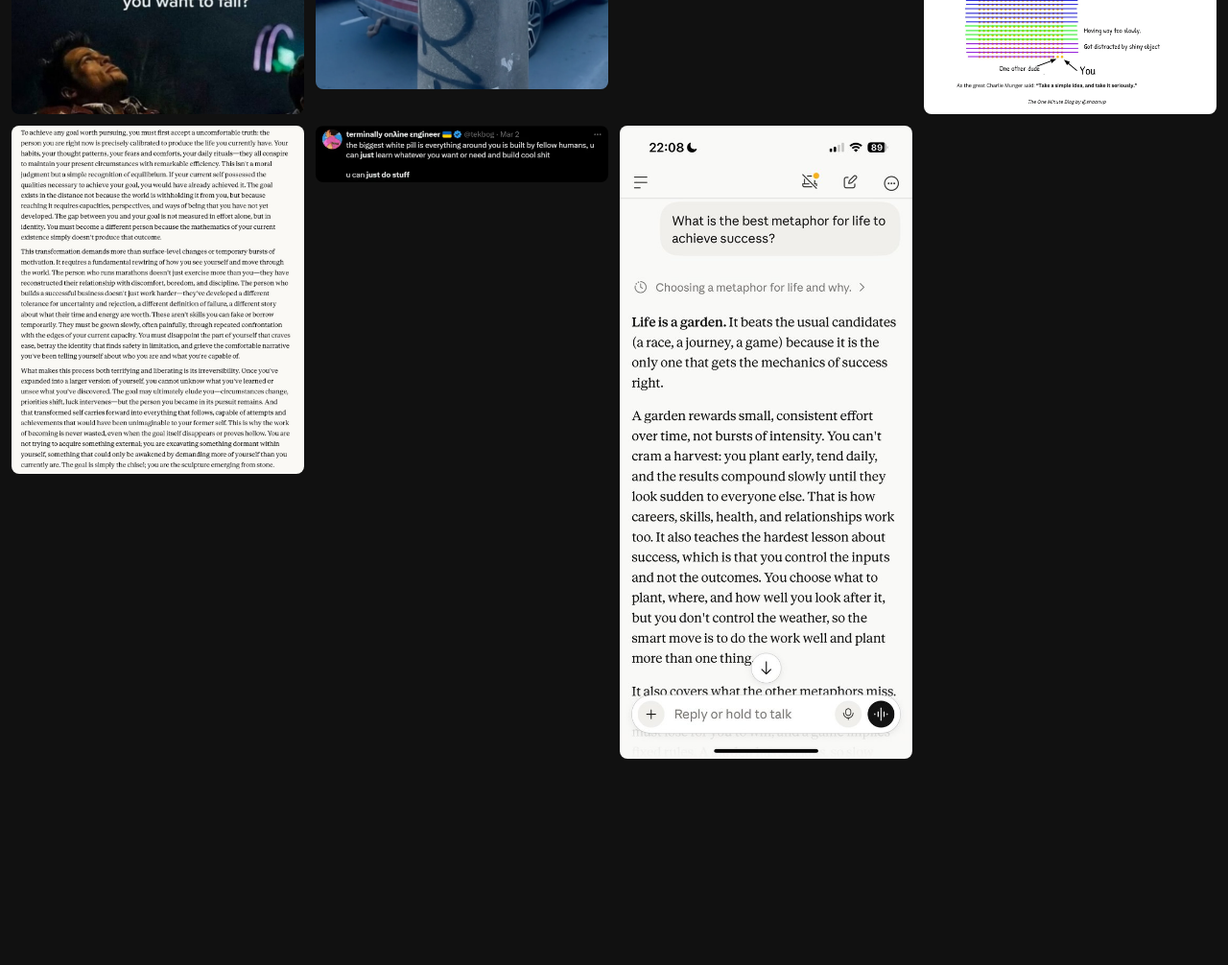
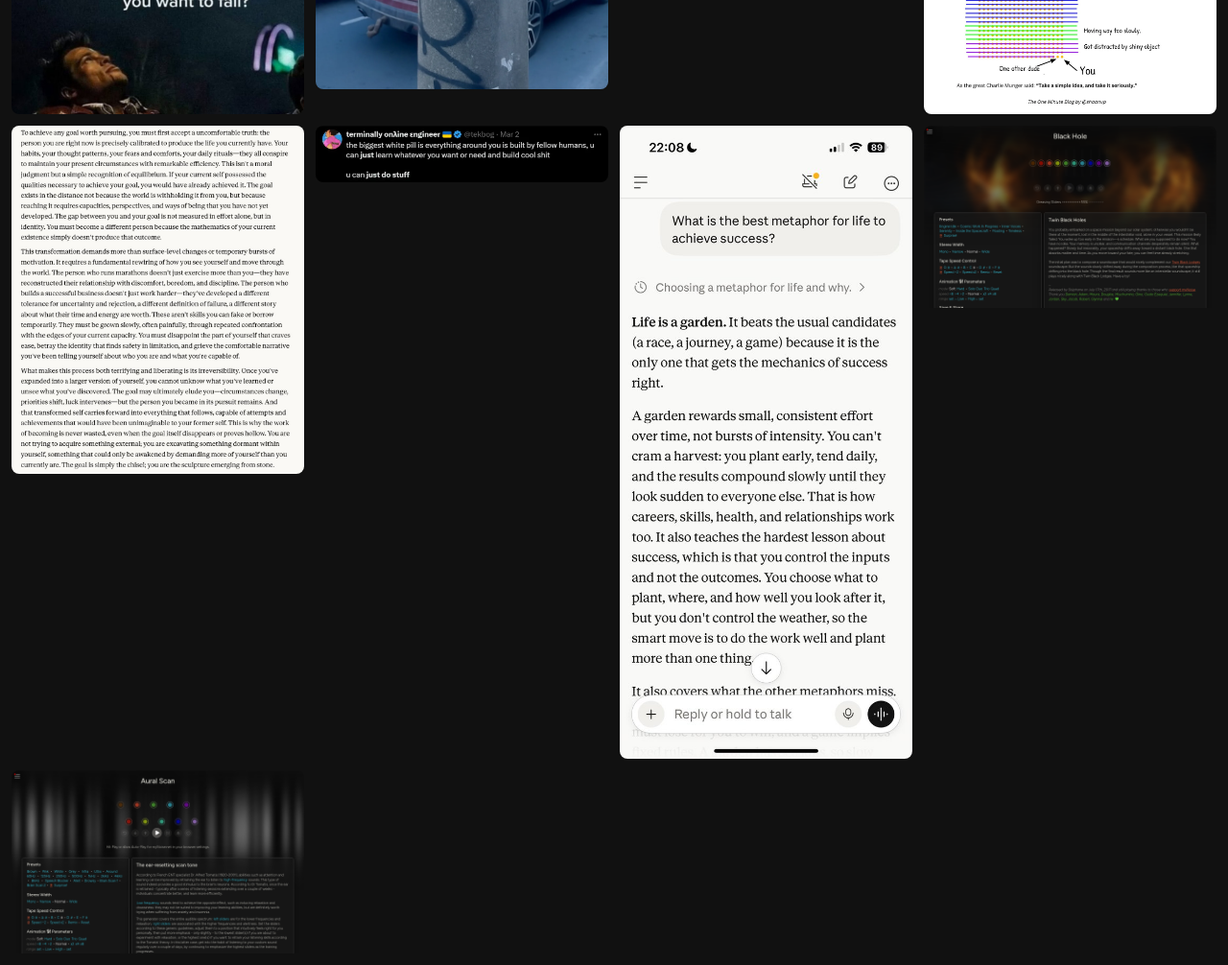
Before and after one commit to vulcano9/research, a plain HTML site: page motivation/index.html in a window 1280 px wide. Shown: the part 300-1306 px from the top of the page at 96% size. Before the commit the page ends 1103 px from the top, so only its background shows below. Drawn offline with Linux system fonts and the light colour scheme.

Commit message:
Motivationsseite: myNoise-Links mit Screenshots hinzugefügt

```diff
--- a/motivation/index.html
+++ b/motivation/index.html
@@ -37,6 +37,8 @@
   <a href="HXLRDqaWwAA6dSH.jpeg" target="_blank" rel="noopener"><img src="HXLRDqaWwAA6dSH.jpeg" alt="Motivationsbild" loading="lazy"></a>
   <a href="You%20can%20do%20things.png" target="_blank" rel="noopener"><img src="You%20can%20do%20things.png" alt="You can do things" loading="lazy"></a>
   <a href="HXR25FdWkAA7FbM.jpg" target="_blank" rel="noopener"><img src="HXR25FdWkAA7FbM.jpg" alt="Motivationsbild" loading="lazy"></a>
+  <a href="https://mynoise.net/NoiseMachines/intergalacticSoundscapeGenerator.php?l=00007556005656000000&amp;a=1&amp;am=s&amp;title=Black%20Hole" target="_blank" rel="noopener"><img src="mynoise-blackhole.png" alt="myNoise: Black Hole" loading="lazy"></a>
+  <a href="https://mynoise.net/NoiseMachines/auralScannerNoiseGenerator.php?l=56005600560056005600&amp;a=1&amp;am=s&amp;title=Aural%20Scan" target="_blank" rel="noopener"><img src="mynoise-aural-scan.png" alt="myNoise: Aural Scan" loading="lazy"></a>
 </div>
 </body>
 </html>
```
Also changed, not shown: motivation/mynoise-aural-scan.png (added), motivation/mynoise-blackhole.png (added).
